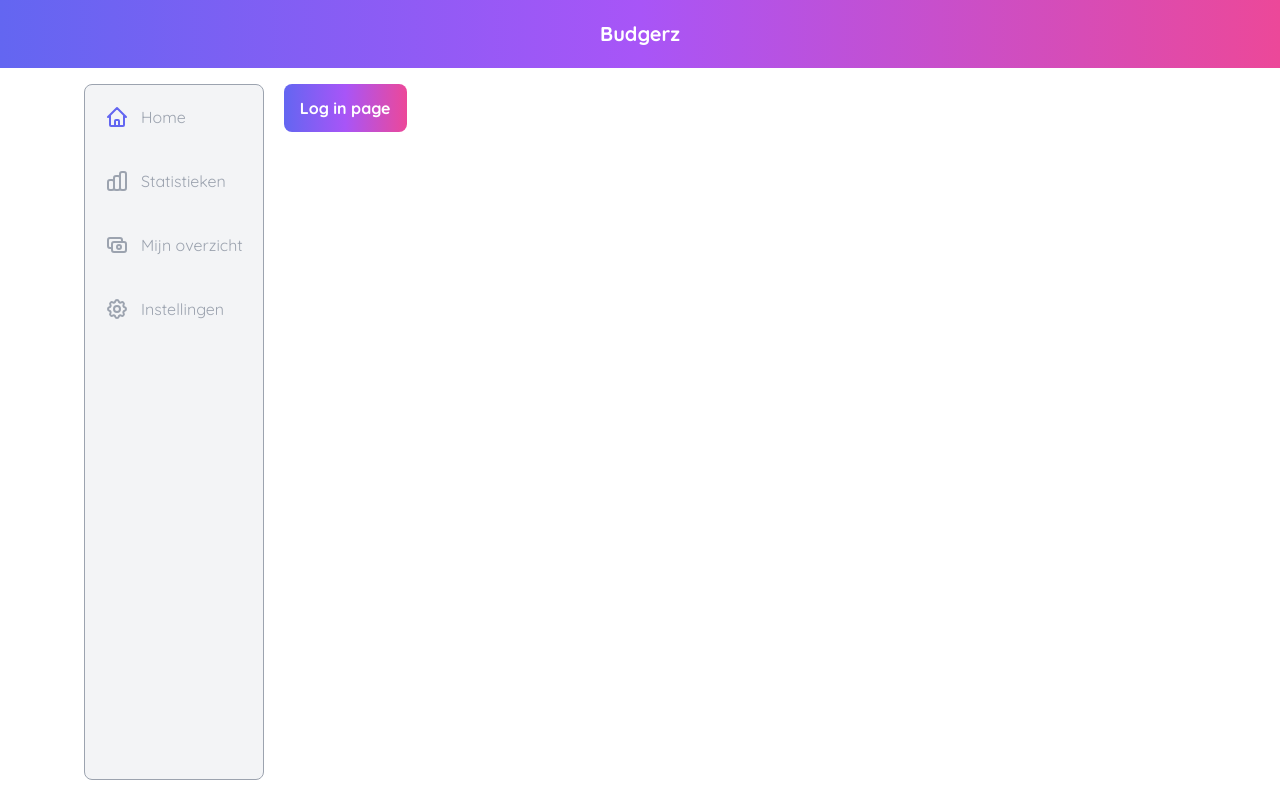
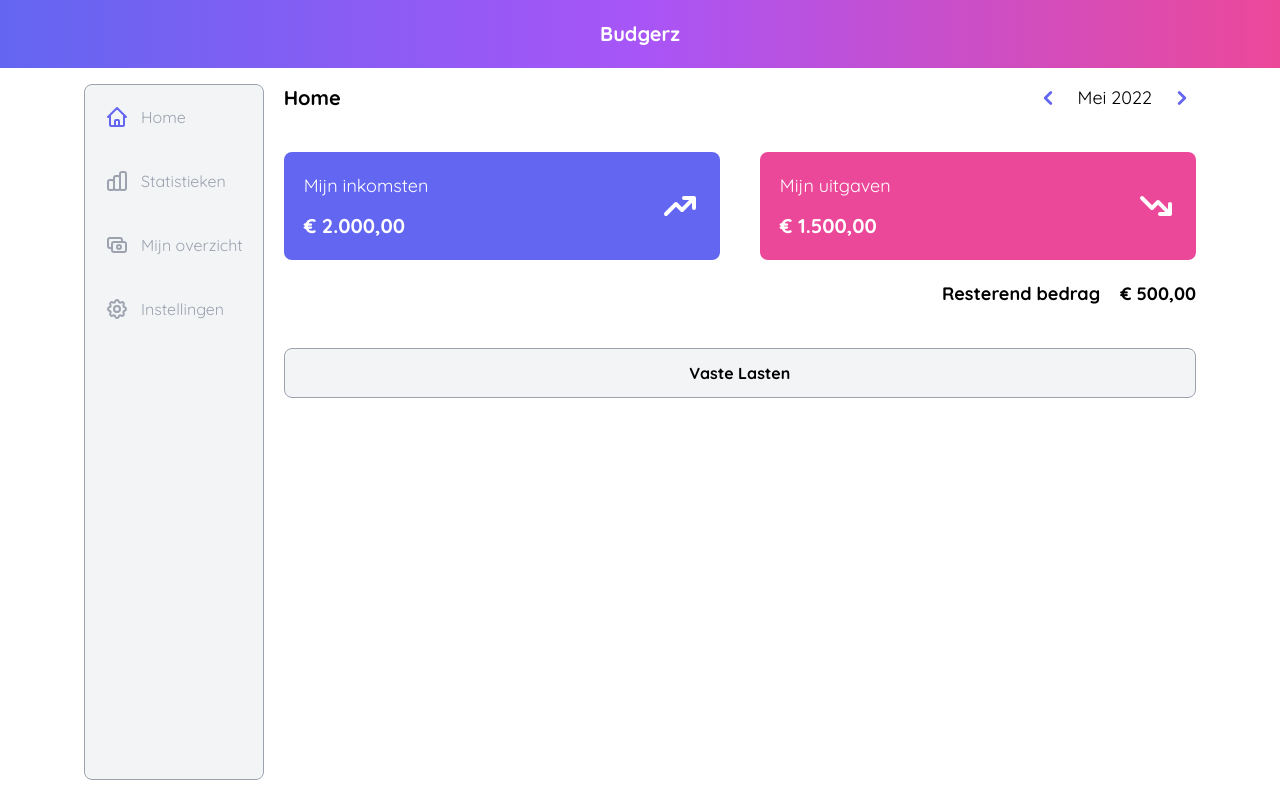
Before and after one commit to Rgerard96/Finance-Manager---Budgerz, a Next.js app: page / in a window 1280 px wide. Built offline with nearby package versions, Linux system fonts and the light colour scheme.

Commit message:
update homepage

```diff
--- a/pages/index.js
+++ b/pages/index.js
@@ -1,5 +1,6 @@
 import Head from 'next/head';
 import { useRouter } from 'next/router';
+import { ChevronLeftIcon, ChevronRightIcon, TrendingDownIcon, TrendingUpIcon } from '@heroicons/react/solid';
 
 export default function Home() {
   const router = useRouter();
@@ -10,13 +11,44 @@ export default function Home() {
         <meta name='description' content='Generated by create next app' />
         <link rel='icon' href='/favicon.ico' />
       </Head>
-
-      <div
-        className='bg-gradient-to-r from-indigo-500 via-purple-500 to-pink-500 text-white rounded-lg font-bold py-3 text-center cursor-pointer w-fit px-4'
-        onClick={() => router.push('/inloggen')}
-      >
-        Log in page
-      </div>
+      <header className='flex items-center justify-between mb-10'>
+        <h1 className='text-xl font-bold'>Home</h1>
+        <div className='flex space-x-4 items-center text-lg'>
+          <ChevronLeftIcon className='w-7 cursor-pointer text-indigo-500' />
+          <span>Mei 2022</span>
+          <ChevronRightIcon className='w-7 cursor-pointer text-indigo-500' />
+        </div>
+      </header>
+      <main>
+        <div className='mb-10'>
+          <div className='mb-5 flex flex-col sm:flex-row sm:space-x-10 space-y-5 sm:space-y-0 text-white'>
+            <div className='bg-indigo-500 rounded-lg p-5 flex-1 cursor-pointer flex justify-between items-center'>
+              <div className='space-y-3'>
+                <h3 className='text-lg'>Mijn inkomsten</h3>
+                <p className='font-bold text-xl'>&euro; 2.000,00</p>
+              </div>
+              <TrendingUpIcon className='w-10' />
+            </div>
+            <div className='bg-pink-500 rounded-lg p-5 flex-1 cursor-pointer flex justify-between items-center'>
+              <div className='space-y-3'>
+                <h3 className='text-lg'>Mijn uitgaven</h3>
+                <p className='font-bold text-xl'>&euro; 1.500,00</p>
+              </div>
+              <TrendingDownIcon className='w-10' />
+            </div>
+          </div>
+          <div className='flex items-center justify-between sm:justify-end sm: space-x-5 font-bold text-lg'>
+            <p>Resterend bedrag</p>
+            <p>&euro; 500,00 </p>
+          </div>
+        </div>
+        <div>
+          <div className='text-center bg-gray-100 rounded-lg p-3 border border-gray-400 font-bold'>
+            Vaste Lasten
+          </div>
+          <div></div>
+        </div>
+      </main>
     </div>
   );
 }
--- a/pages/inloggen.js
+++ b/pages/inloggen.js
@@ -17,7 +17,7 @@ export default function Inloggen() {
           />
         </div>
         <div className='flex flex-col space-y-2'>
-          <label className='font-semibold'>Password</label>
+          <label className='font-semibold'>Wachtwoord</label>
           <input
             type='password'
             name='password'
--- a/pages/instellingen.js
+++ b/pages/instellingen.js
@@ -1,18 +1,23 @@
 import React from 'react'
 import Head from 'next/head';
+import { useRouter } from 'next/router';
 
 export default function Instellingen() {
+  const router = useRouter();
   return (
-    <div className=' p-5'>
+    <div className=''>
       <Head>
         <title>Budgerz</title>
         <meta name='description' content='Generated by create next app' />
         <link rel='icon' href='/favicon.ico' />
       </Head>
 
-      <main className='space-y-6'>
-          Instellingen
-      </main>
+      <div
+        className='bg-gradient-to-r from-indigo-500 via-purple-500 to-pink-500 text-white rounded-lg font-bold py-3 text-center cursor-pointer w-fit px-4'
+        onClick={() => router.push('/inloggen')}
+      >
+        Log in page
+      </div>
     </div>
   );
 }
--- a/pages/registreren.js
+++ b/pages/registreren.js
@@ -17,7 +17,7 @@ export default function Registreren() {
           />
         </div>
         <div className='flex flex-col space-y-2'>
-          <label className='font-semibold'>Password</label>
+          <label className='font-semibold'>Wachtwoord</label>
           <input
             type='password'
             name='password'
```
